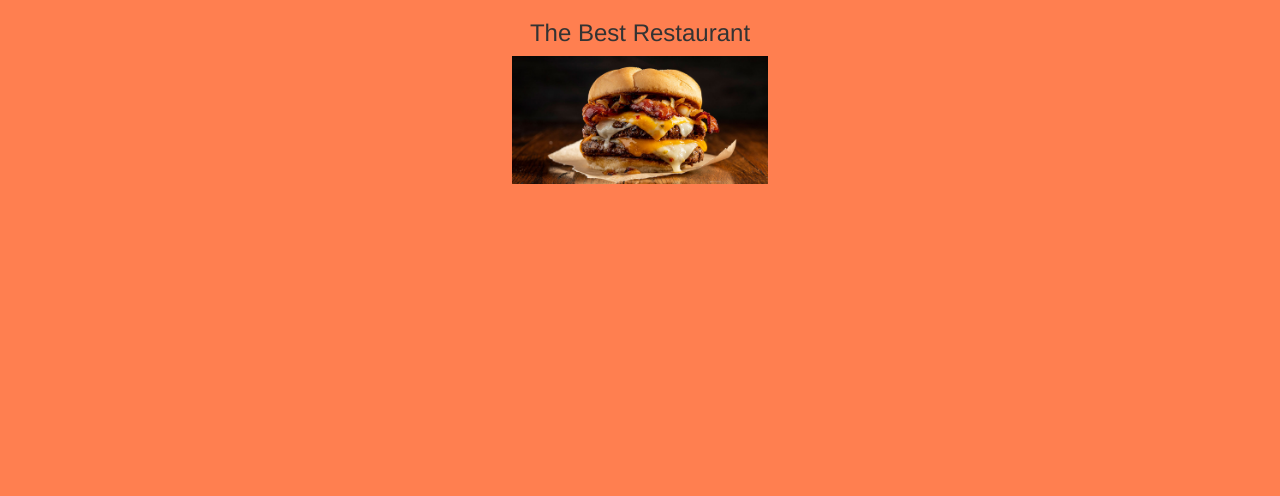
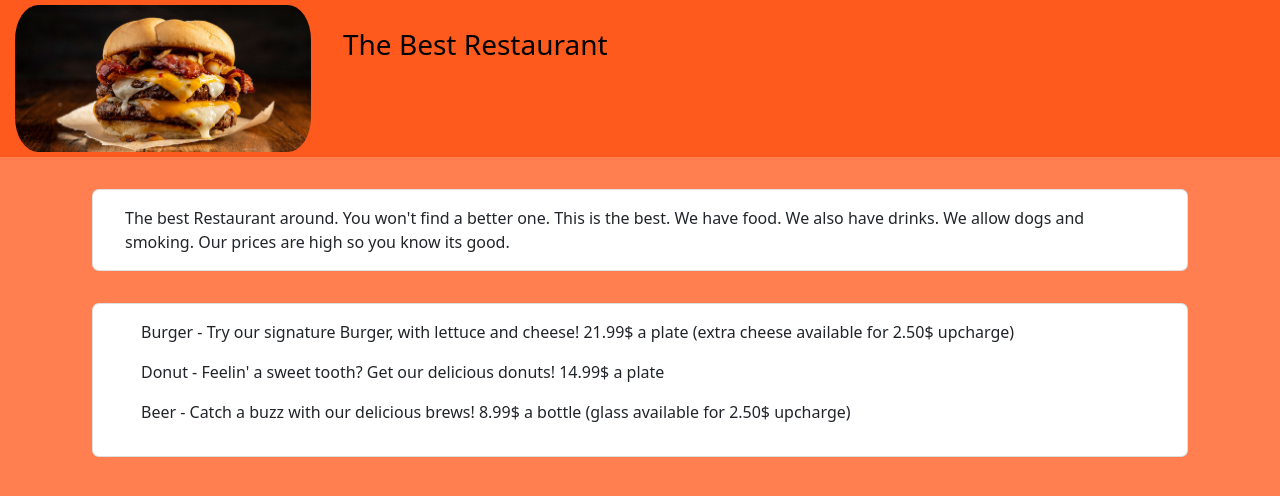
Before and after one commit to kiizerd/js_restaurant, a website built with webpack: page dist/index.html in a window 1280 px wide. Built offline with nearby package versions, Linux system fonts and the light colour scheme.

Commit message:
filled template

```diff
--- a/styles/styles.css
+++ b/styles/styles.css
@@ -1,8 +1,35 @@
 body {
-  background-color: coral;
+  background-color: #ff7f50;
+}
+
+#heading {
+  background-color: #FF5A1D;
+}
+
+#heading h3 {
+  margin: 1em 1em 1em 5px;
+  color: black;
 }
 
 #heading-icon {
-  max-width: 20%;
-  display: inline;
+  max-width: 25%;
+  border-radius: 35px;
+  margin: 5px 3px 5px 3px;
 }
+
+.card {
+  margin: 2em 5em 1em 5em;
+  border-radius: 7px;
+}
+
+#info-body {
+  padding: 1em 2em 1em 2em;
+}
+
+#featured-card ul {
+ list-style-type: none;
+}
+
+#featured-card li {
+  margin: 1em 1em 1em 1em;
+}
```
Also changed, not shown: dist/index.html.
